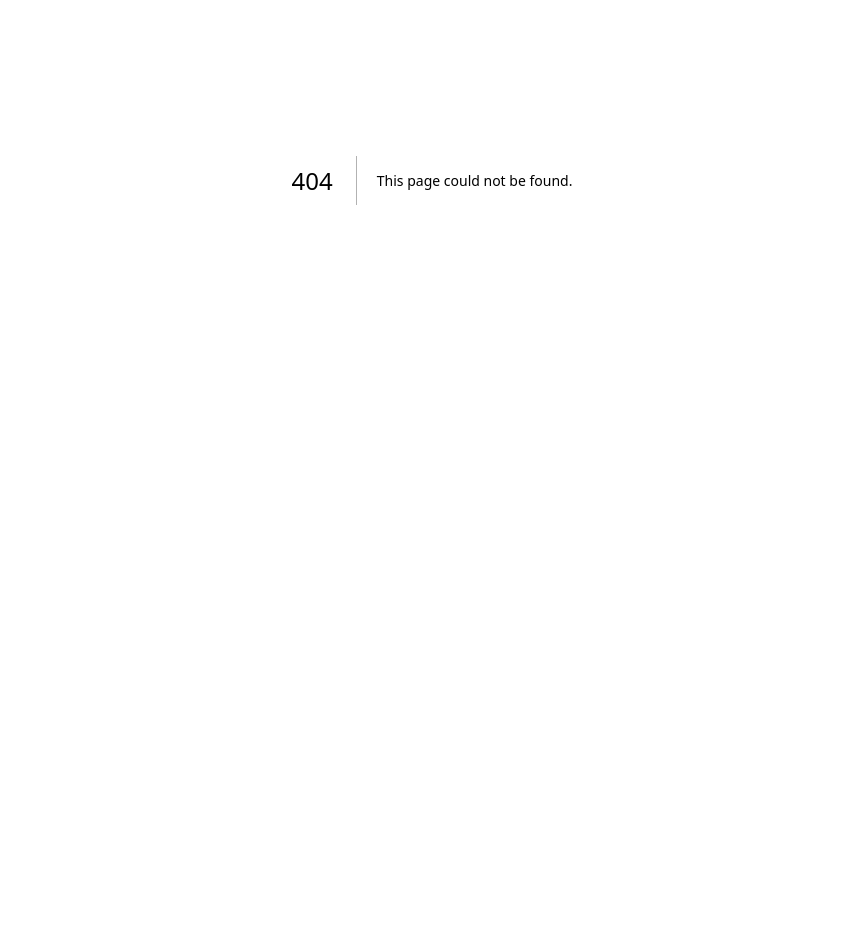
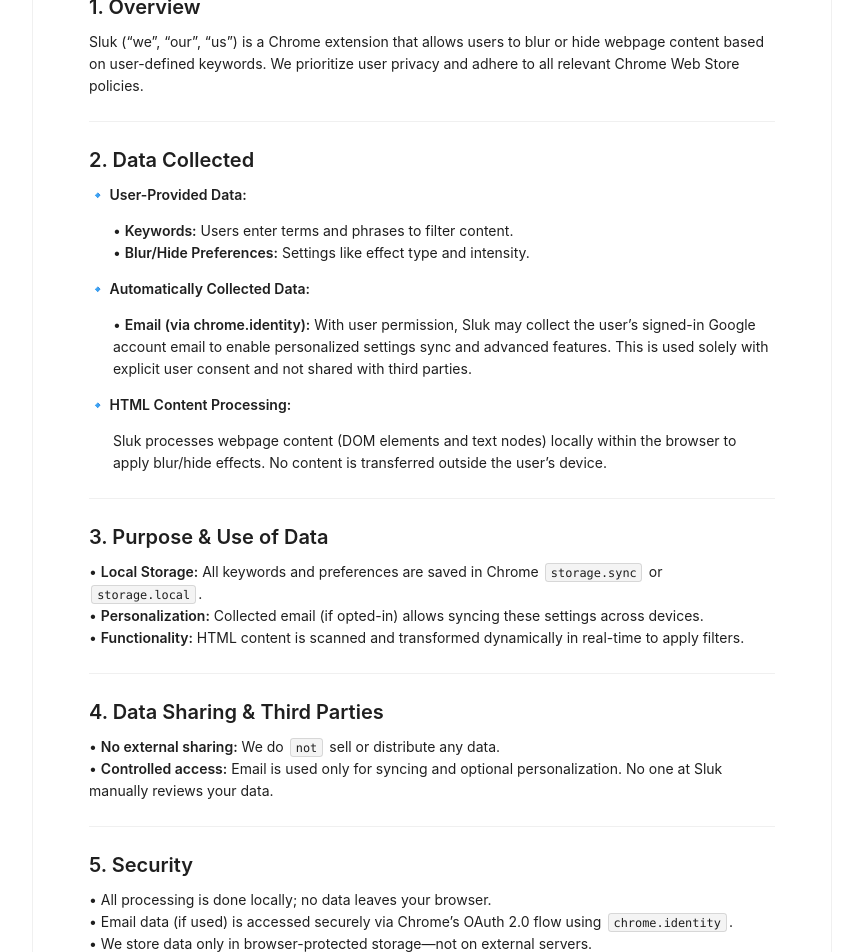
Before and after one commit to Vladimir-Maselskiy/sluk-next, a Next.js app in the folder app/: page /privacy-policy in a window 1280 px wide. Before the commit this address had no page. Shown: the part 240-1192 px from the top of the page, without its empty margins (208-1071 px from the left). Before the commit the page ends 840 px from the top, so only its background shows below. Built offline with nearby package versions, Linux system fonts and the light colour scheme.

Commit message:
feat: add policy

```diff
--- a/app/package.json
+++ b/app/package.json
@@ -11,6 +11,7 @@
   "dependencies": {
     "@stripe/react-stripe-js": "^3.7.0",
     "@stripe/stripe-js": "^7.3.0",
+    "antd": "^5.26.1",
     "mongoose": "^8.15.1",
     "next": "15.3.2",
     "nodemailer": "^7.0.3",
--- /dev/null
+++ b/app/src/app/privacy-policy/page.tsx
@@ -0,0 +1,134 @@
+// components/PrivacyPolicy.js
+import React from 'react';
+import { Divider, Card } from 'antd';
+import Text from 'antd/lib/typography/Text';
+import Title from 'antd/lib/typography/Title';
+import Paragraph from 'antd/lib/typography/Paragraph';
+import Link from 'next/link';
+
+const PrivacyPolicy = () => {
+  return (
+    <Card style={{ maxWidth: 800, margin: '2rem auto', padding: '2rem' }}>
+      <Title level={2}>Privacy Policy for Sluk</Title>
+      <Text type="secondary">Effective Date: June 16, 2025</Text>
+
+      <Divider />
+
+      <Title level={4}>1. Overview</Title>
+      <Paragraph>
+        Sluk (“we”, “our”, “us”) is a Chrome extension that allows users to blur
+        or hide webpage content based on user-defined keywords. We prioritize
+        user privacy and adhere to all relevant Chrome Web Store policies.
+      </Paragraph>
+
+      <Divider />
+
+      <Title level={4}>2. Data Collected</Title>
+      <Paragraph>
+        <Text strong>🔹 User-Provided Data:</Text>
+      </Paragraph>
+      <Paragraph style={{ paddingLeft: '1.5rem' }}>
+        • <Text strong>Keywords:</Text> Users enter terms and phrases to filter
+        content.
+        <br />• <Text strong>Blur/Hide Preferences:</Text> Settings like effect
+        type and intensity.
+      </Paragraph>
+
+      <Paragraph>
+        <Text strong>🔹 Automatically Collected Data:</Text>
+      </Paragraph>
+      <Paragraph style={{ paddingLeft: '1.5rem' }}>
+        • <Text strong>Email (via chrome.identity):</Text> With user permission,
+        Sluk may collect the user’s signed-in Google account email to enable
+        personalized settings sync and advanced features. This is used solely
+        with explicit user consent and not shared with third parties.
+      </Paragraph>
+
+      <Paragraph>
+        <Text strong>🔹 HTML Content Processing:</Text>
+      </Paragraph>
+      <Paragraph style={{ paddingLeft: '1.5rem' }}>
+        Sluk processes webpage content (DOM elements and text nodes) locally
+        within the browser to apply blur/hide effects. No content is transferred
+        outside the user’s device.
+      </Paragraph>
+
+      <Divider />
+
+      <Title level={4}>3. Purpose & Use of Data</Title>
+      <Paragraph>
+        • <Text strong>Local Storage:</Text> All keywords and preferences are
+        saved in Chrome <Text code>storage.sync</Text> or{' '}
+        <Text code>storage.local</Text>.<br />•{' '}
+        <Text strong>Personalization:</Text> Collected email (if opted-in)
+        allows syncing these settings across devices.
+        <br />• <Text strong>Functionality:</Text> HTML content is scanned and
+        transformed dynamically in real-time to apply filters.
+      </Paragraph>
+
+      <Divider />
+
+      <Title level={4}>4. Data Sharing & Third Parties</Title>
+      <Paragraph>
+        • <Text strong>No external sharing:</Text> We do <Text code>not</Text>{' '}
+        sell or distribute any data.
+        <br />• <Text strong>Controlled access:</Text> Email is used only for
+        syncing and optional personalization. No one at Sluk manually reviews
+        your data.
+      </Paragraph>
+
+      <Divider />
+
+      <Title level={4}>5. Security</Title>
+      <Paragraph>
+        • All processing is done locally; no data leaves your browser.
+        <br />• Email data (if used) is accessed securely via Chrome’s OAuth 2.0
+        flow using <Text code>chrome.identity</Text>.<br />• We store data only
+        in browser-protected storage—not on external servers.
+      </Paragraph>
+
+      <Divider />
+
+      <Title level={4}>6. User Controls</Title>
+      <Paragraph>
+        • <Text strong>Clear data:</Text> Users can delete keywords and settings
+        at any time.
+        <br />• <Text strong>Remove extension:</Text> Uninstalling Sluk deletes
+        all locally stored data.
+        <br />• <Text strong>Disable sync:</Text> You can opt out of Google
+        account syncing at any time.
+      </Paragraph>
+
+      <Divider />
+
+      <Title level={4}>7. Compliance & Policy Note</Title>
+      <Paragraph>
+        Sluk processes <Text strong>personal or sensitive user data</Text>{' '}
+        (e.g., email and webpage content). We comply with Chrome’s{' '}
+        <Link href="#">User Data Policy</Link>: Data use is limited to core
+        functionality; no data is used for advertising, analytics, or
+        third-party distribution. All data transfer (if email syncing is used)
+        is secure and encrypted via HTTPS.
+      </Paragraph>
+
+      <Divider />
+
+      <Title level={4}>8. Changes to This Policy</Title>
+      <Paragraph>
+        We may update this policy periodically. Updates will be reflected with a
+        revised “Effective Date.” Users are encouraged to review changes
+        regularly.
+      </Paragraph>
+
+      <Divider />
+
+      <Title level={4}>9. Contact Us</Title>
+      <Paragraph>
+        For questions or concerns, email:{' '}
+        <Link href="mailto:youremail@example.com">slukextension@gmail.com</Link>
+      </Paragraph>
+    </Card>
+  );
+};
+
+export default PrivacyPolicy;
```
Also changed, not shown: 1 other file (tests, documents, lock files or other folders).
